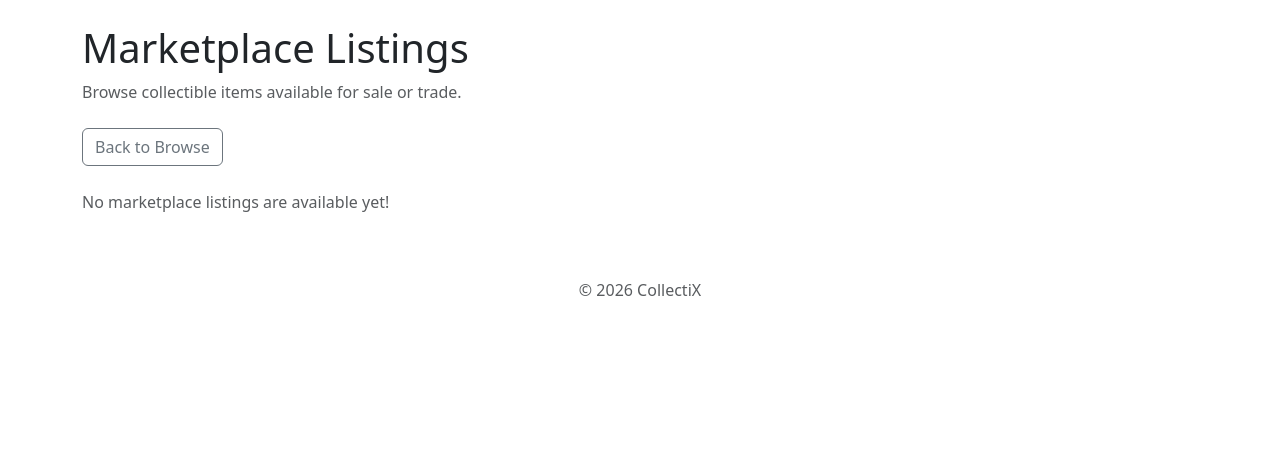
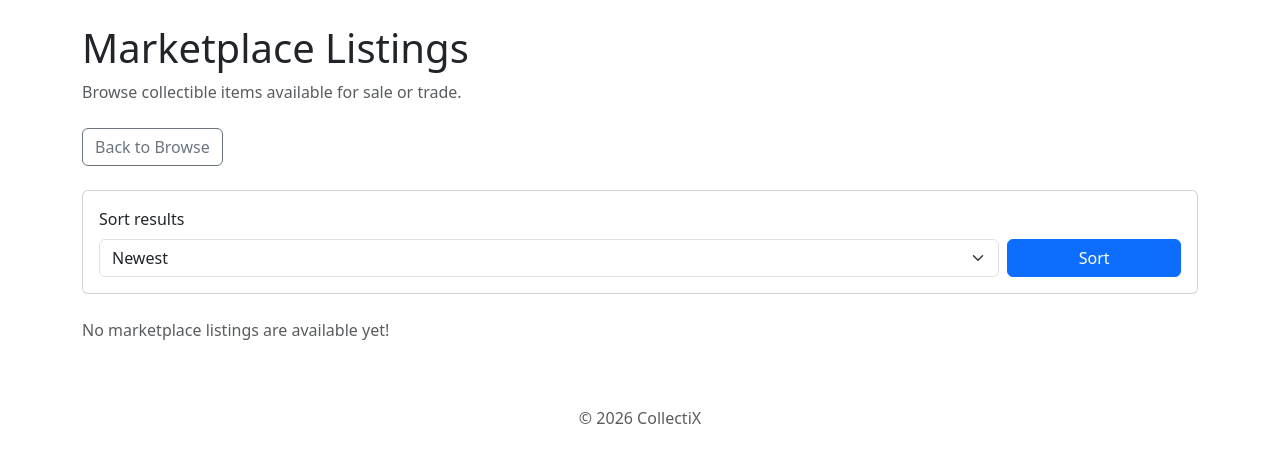
Before and after one commit to 1celatte/CollectiX, a Flask app: page /browse/marketplace in a window 1280 px wide. Shown: the part 56-519 px from the top of the page. Run offline with Flask 3, Linux system fonts and the light colour scheme.

Commit message:
Add marketplace listing sorting

```diff
--- a/app/browse/routes.py
+++ b/app/browse/routes.py
@@ -119,19 +119,48 @@ def browse_items():
 #Display available marketplace listings
 @browse_bp.route("/marketplace")
 def browse_marketplace():
-    #Get available listings and their related items
-    listings = Listing.query.join(
+    #Get selected sorting option
+    sort = request.args.get(
+        "sort",
+        "newest"
+    )
+
+    #Start with available listings
+    listings_query = Listing.query.join(
         Item,
         Listing.item_id == Item.id
     ).add_entity(
         Item
     ).filter(
         Listing.status == "available"
-    ).order_by(
-        Listing.created_at.desc()
-    ).all()
+    )
+
+    #Sort marketplace listings
+    if sort == "oldest":
+        listings_query = listings_query.order_by(
+            Listing.created_at.asc()
+        )
+    elif sort == "name":
+        listings_query = listings_query.order_by(
+            Item.name.asc()
+        )
+    elif sort == "lowest":
+        listings_query = listings_query.order_by(
+            Listing.price.asc().nulls_last()
+        )
+    elif sort == "highest":
+        listings_query = listings_query.order_by(
+            Listing.price.desc().nulls_last()
+        )
+    else:
+        listings_query = listings_query.order_by(
+            Listing.created_at.desc()
+        )
+
+    listings = listings_query.all()
 
     return render_template(
         "browse/marketplace.html",
-        listings=listings
+        listings=listings,
+        sort=sort
     )
--- a/app/templates/browse/marketplace.html
+++ b/app/templates/browse/marketplace.html
@@ -18,6 +18,49 @@ Marketplace Listings - CollectiX
 <a href="{{ url_for('browse.browse_page') }}" class="btn btn-outline-secondary mb-4">
     Back to Browse
 </a>
+
+<!--Sort marketplace listings-->
+<form method="GET" action="{{ url_for('browse.browse_marketplace') }}" class="card p-3 mb-4">
+    <div class="row g-2">
+
+        <div class="col-md-10">
+            <label for="sort" class="form-label">
+                Sort results
+            </label>
+
+            <select id="sort" name="sort" class="form-select">
+
+                <option value="newest" {% if sort=="newest" %}selected{% endif %}>
+                    Newest
+                </option>
+
+                <option value="oldest" {% if sort=="oldest" %}selected{% endif %}>
+                    Oldest
+                </option>
+
+                <option value="name" {% if sort=="name" %}selected{% endif %}>
+                    Name A-Z
+                </option>
+
+                <option value="lowest" {% if sort=="lowest" %}selected{% endif %}>
+                    Lowest Price
+                </option>
+
+                <option value="highest" {% if sort=="highest" %}selected{% endif %}>
+                    Highest Price
+                </option>
+
+            </select>
+        </div>
+
+        <div class="col-md-2 d-flex align-items-end">
+            <button type="submit" class="btn btn-primary w-100">
+                Sort
+            </button>
+        </div>
+
+    </div>
+</form>
 
 <!--Marketplace results-->
 <div class="row g-4">
```
